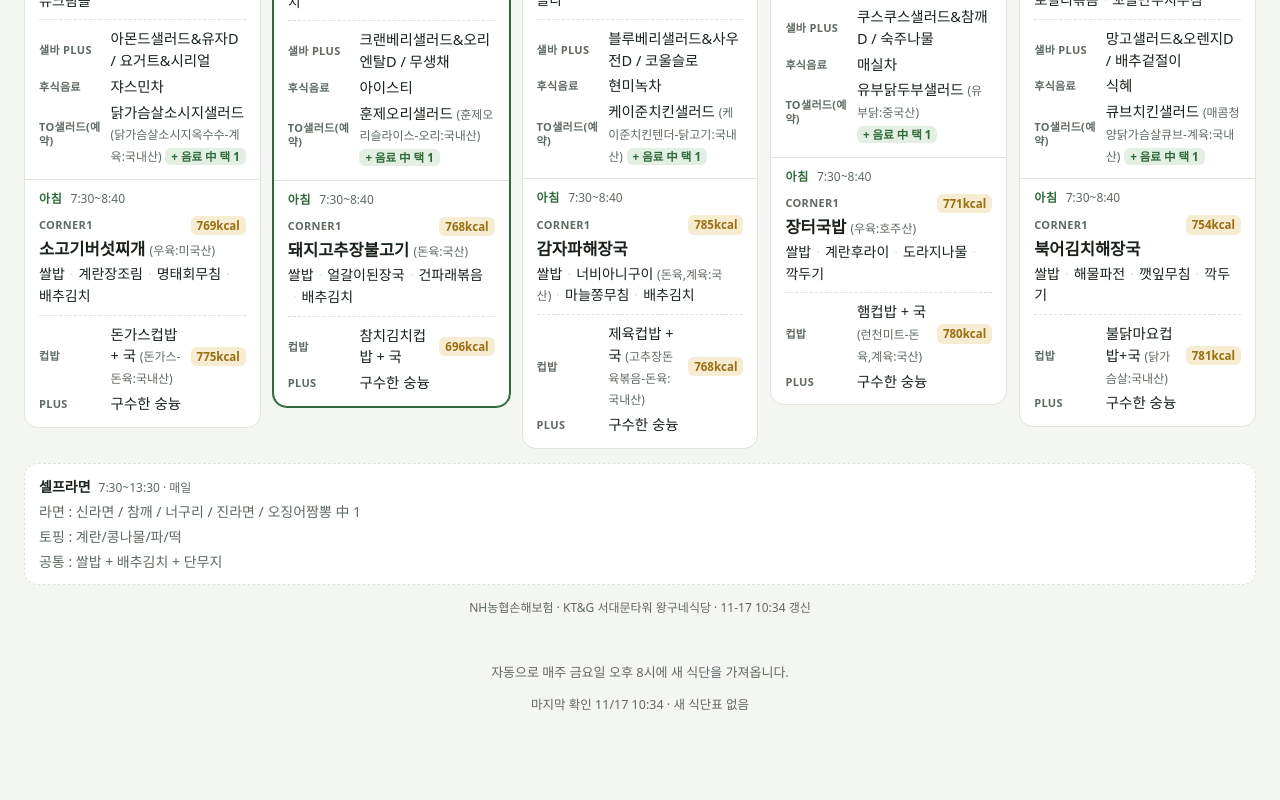
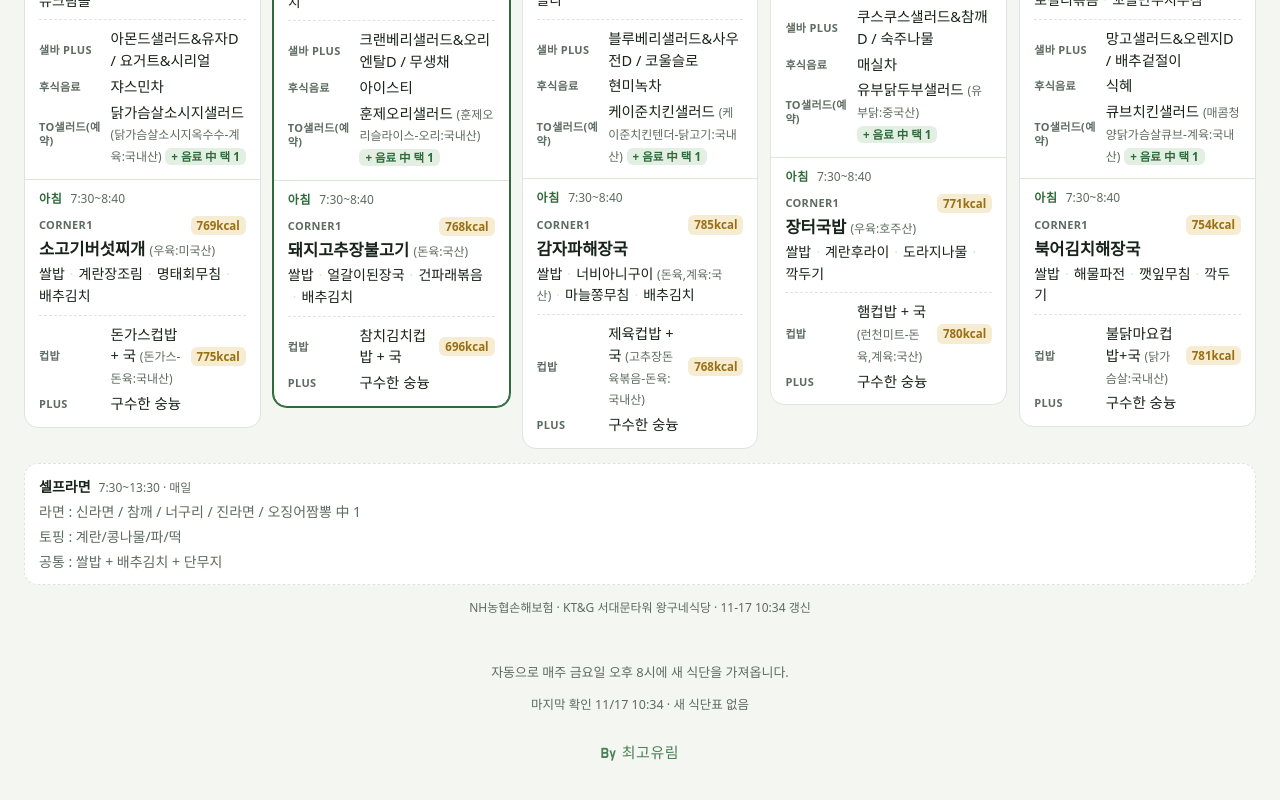
Before and after one commit to yurimingly/nongbab.github.io, a plain HTML site: page docs/index.html in a window 1280 px wide. Shown: the part 469-1269 px from the top of the page. Before the commit the page ends 1224 px from the top, so only its background shows below. Drawn offline with Linux system fonts and the light colour scheme; a web font is replaced by a local one.

Commit message:
앱 맨 아래에 'By 최고유림' 추가
Co-Authored-By: Claude Opus 5.5 <noreply@anthropic.com>
Claude-Session: https://claude.ai/code/session_01MKyiaTVmjYa5JrpsMEGuP1

```diff
--- a/docs/index.html
+++ b/docs/index.html
@@ -106,6 +106,7 @@ main .wrap{padding-block:14px 32px;display:grid;gap:14px}
 .refresh-note{margin:0;font-size:13px;color:var(--muted)}
 .refresh-status{margin:0;font-size:12.5px;color:var(--muted);min-height:1.5em;max-width:40ch}
 .refresh-status a{color:var(--paddy)}
+.credit{margin:14px 0 0;font-family:var(--f-display);font-size:15px;letter-spacing:.04em;color:var(--paddy);opacity:.85}
 .empty{padding:48px 16px;text-align:center;color:var(--muted)}
 .empty b{display:block;font-family:var(--f-display);font-size:22px;color:var(--ink);font-weight:400;margin-bottom:6px}
 @media (prefers-reduced-motion:no-preference){html{scroll-behavior:smooth}}
@@ -137,6 +138,7 @@ main .wrap{padding-block:14px 32px;display:grid;gap:14px}
     </button>
     <p class="refresh-note">자동으로 매주 금요일 오후 8시에 새 식단을 가져옵니다.</p>
     <p class="refresh-status" id="refresh-status" aria-live="polite"></p>
+    <p class="credit">By 최고유림</p>
   </section>
 </main>
 
```
